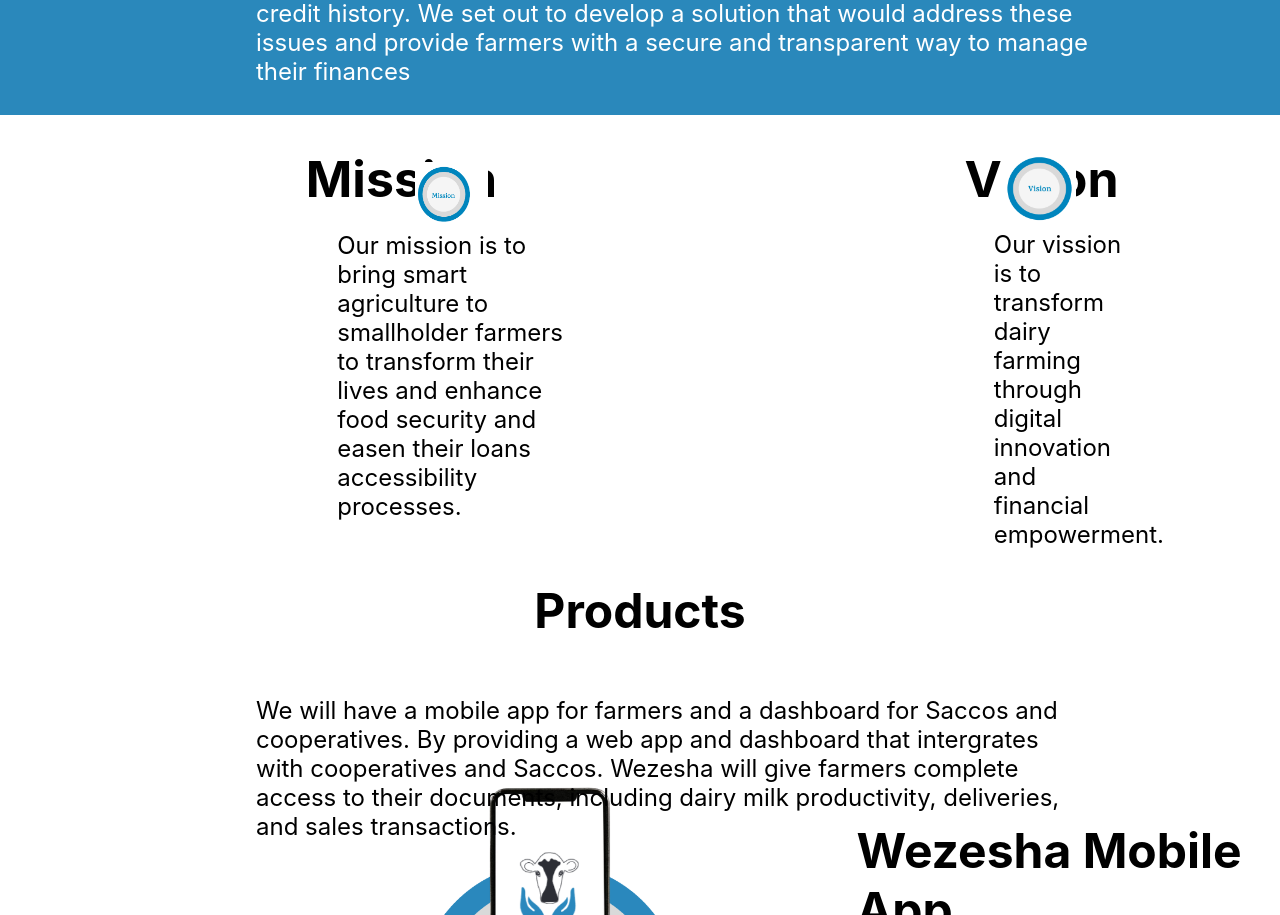
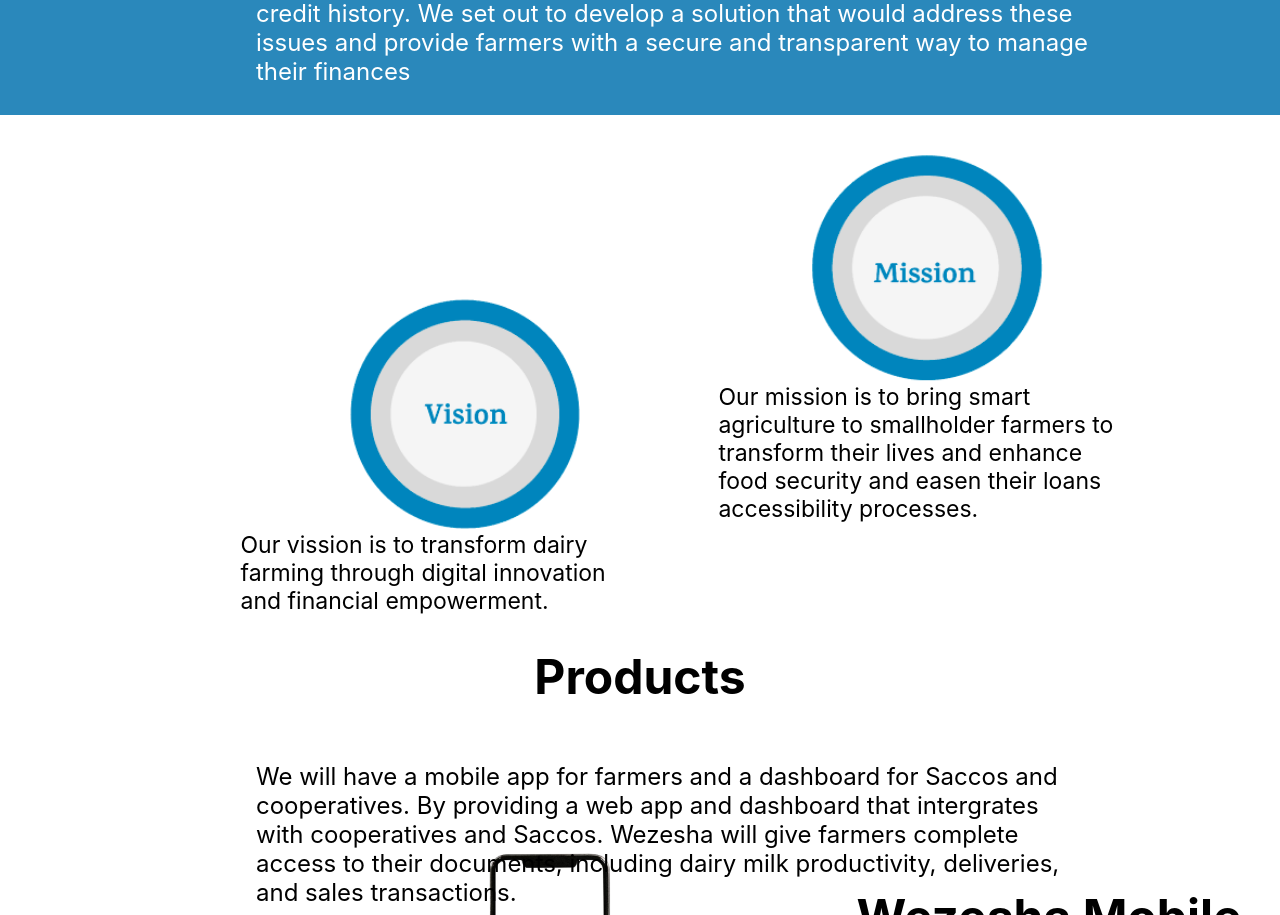
Before and after one commit to Karen-philip-maria/Wezesha-App, a React (Create React App) app: page / in a window 1280 px wide. Shown: the part 1267-2182 px from the top of the page. Built offline with nearby package versions, Linux system fonts and the light colour scheme.

Commit message:
stylling

```diff
--- a/src/vision-mission/index.css
+++ b/src/vision-mission/index.css
@@ -1,48 +1,45 @@
-.welcome{
+welcome{
     background-color: #ffffff;
     display: flex;
-}
-.mission{
-     margin-bottom: -7px;
-    text-align: center;
-    color: rgb(0, 0, 0);
-    font-size: 50px;
-}
-.vission{
-    margin-bottom: -8px;
-    text-align: center;
-    color: rgb(0, 0, 0);
-    font-size: 50px;
-
+    margin-left: -172px;
 }
 
 .our-mission{
     color: rgb(0, 0, 0);
     flex-wrap: wrap;
     width: 30%;
-    margin-left: 42%;
-    font-size: x-large;
+    margin-top: -17px;
+    margin-left: 58%;
+    font-size: 23px;
     text-align: start;
 }
 .our-vission{
     color: rgb(0, 0, 0);
     width: 30%;
+    margin-top: -18px;
     text-align: start;
-    margin-left: 40%;
+    margin-left: 23%;
     flex-wrap: wrap;
-    font-size: x-large;
+    font-size: 23px;
 }
 #image{
-    width: 73px;
-    height: 63px;
-    margin-top: -89px;
-    margin-left: 415px;
+    width: 323px;
+    height: 259px;
+    margin-top: 20px;
+    margin-left: 64%;
+}
+.imagee{
+    margin-top: -19.8%;
+    margin-left: -70px;
+}
+.mision{
+   margin-left: -57px;
 }
 #images{
-    width: 73px;
-    height: 75px;
-    margin-top: -89px;
-    margin-left: 200px;
+    width: 260px;
+    height: 25
+    5px;
+    margin-left: 30%;
 }
 
 
--- a/src/vision-mission/index.js
+++ b/src/vision-mission/index.js
@@ -6,8 +6,7 @@ import vision  from '../images/vision.png';
 const Welcome=()=>{
     return(
        <div className='welcome'>
-        <div>
-        <h1 className="mission">Mission</h1>
+        <div className='mision'>
         <img id ="image" src={mission}/>
         <div className='our-mission'>
             Our mission is to bring smart agriculture to
@@ -16,8 +15,7 @@ const Welcome=()=>{
             accessibility processes.
         </div>
         </div>
-        <div>
-            <h1 className="vission">Vision</h1>
+        <div className='imagee'>
             <img id ="images" src={vision}/>
             <div className='our-vission'>
                 Our vission is to transform dairy farming
```
